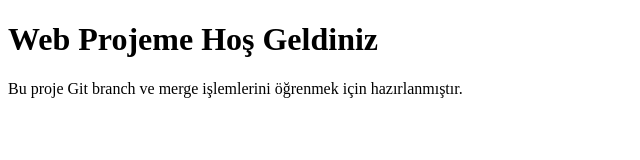
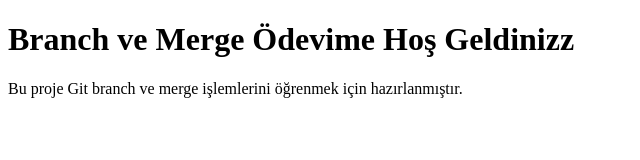
Before and after one commit to hedasu/ito_branch_merge_hw, a plain HTML site: page index.html in a window 1280 px wide. Shown: the whole page, without its empty margins (0-640 px from the left). Drawn offline with Linux system fonts and the light colour scheme.

Commit message:
Update index.html
header güncellendi

```diff
--- a/index.html
+++ b/index.html
@@ -8,7 +8,7 @@
 
 <body>
 
-    <h1>Web Projeme Hoş Geldiniz</h1>
+    <h1>Branch ve Merge Ödevime Hoş Geldinizz</h1>
 
     <p>Bu proje Git branch ve merge işlemlerini öğrenmek için hazırlanmıştır.</p>
 
```
